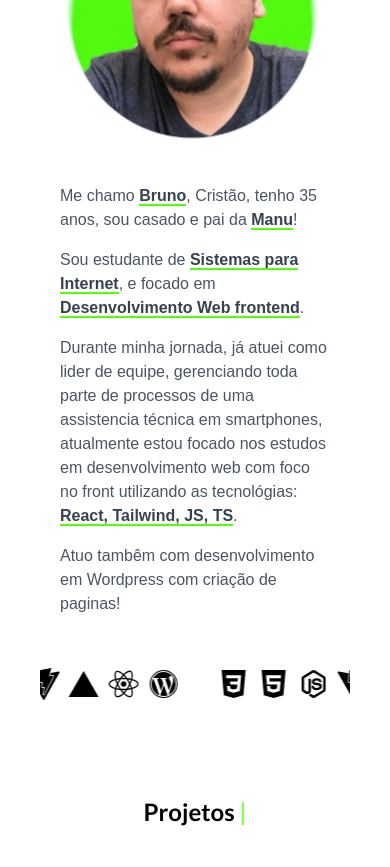
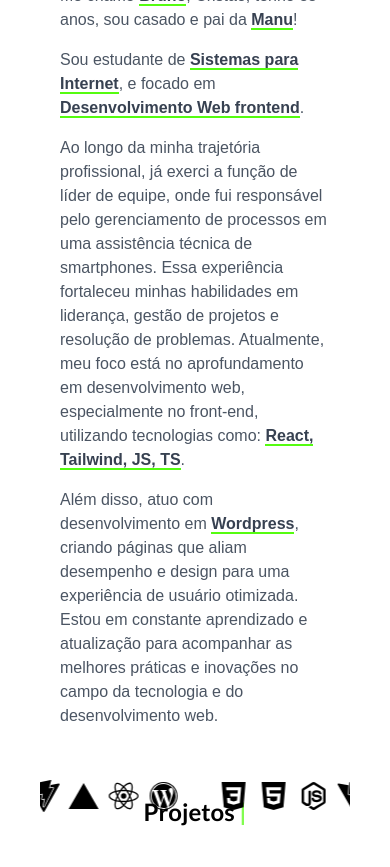
Before and after one commit to bgoomes/porifolio-obrunogomes, a React (Vite) app: page / in a window 390 px wide. Shown: the part 1440-2307 px from the top of the page. Built offline with nearby package versions, Linux system fonts and the light colour scheme.

Commit message:
ajuste sobre

```diff
--- a/src/page/Sobre/index.tsx
+++ b/src/page/Sobre/index.tsx
@@ -4,10 +4,22 @@ import { Title } from "../../components/ui/title";
 import { Destaque } from "../../components/ui/destaque";
 
 export function Sobre() {
+
+  function getAge(dateString: any) {
+    const today = new Date();
+    const birthDate = new Date(dateString);
+    let age = today.getFullYear() - birthDate.getFullYear();
+    const m = today.getMonth() - birthDate.getMonth();
+
+    if (m < 0 || (m === 0 && today.getDate() < birthDate.getDate())) {
+        age--;
+    }
+    return Number(age);
+}
     return (
 
         <section id="sobre" className="w-full h-[1280px] sm:h-svh py-28 flex items-center justify-center">
-          <div className="w-full sm:max-w-[1080px] h-[600px] m-auto p-10 flex flex-col gap-8">
+          <div className="w-full sm:max-w-[1080px] h-[1000px] m-auto p-10 flex flex-col gap-8">
             <Title title="Sobre" />
             <div className=" flex flex-col sm:flex-row gap-8 p-5 text-black">
               <div className="w-full sm:w-1/2 flex items-center justify-center">
@@ -15,16 +27,18 @@ export function Sobre() {
               </div>
               <div className="w-full sm:w-1/2 flex flex-col justify-center font-JMH gap-4 text-gray-600">
                 <p>
-                  Me chamo <Destaque text="Bruno" />, Cristão, tenho 35 anos, sou casado e pai da <Destaque text="Manu"/>!
+                  Me chamo <Destaque text="Bruno" />, Cristão, tenho {getAge('1989/01/16')} anos, sou casado e pai da <Destaque text="Manu"/>!
                 </p>
                 <p>
                   Sou estudante de <Destaque text="Sistemas para Internet" />, e focado em <Destaque text="Desenvolvimento Web frontend" />.
                 </p>
                 <p>
-                  Durante minha jornada, já atuei como lider de equipe, gerenciando toda parte de processos de uma assistencia técnica em smartphones, atualmente
-                  estou focado nos estudos em desenvolvimento web com foco no front utilizando as tecnológias: <Destaque text="React, Tailwind, JS, TS" />.
+                  Ao longo da minha trajetória profissional, já exerci a função de líder de equipe, onde fui responsável pelo gerenciamento de processos em uma assistência técnica
+                   de smartphones. Essa experiência fortaleceu minhas habilidades em liderança, gestão de projetos e resolução de problemas. Atualmente, meu foco está no aprofundamento
+                    em desenvolvimento web, especialmente no front-end, utilizando tecnologias como: <Destaque text="React, Tailwind, JS, TS" />.
                 </p>
-                <p>Atuo tambêm com desenvolvimento em Wordpress com criação de paginas!</p>
+                <p>Além disso, atuo com desenvolvimento em <Destaque text="Wordpress" />, criando páginas que aliam desempenho e design para uma experiência de usuário otimizada.
+                   Estou em constante aprendizado e atualização para acompanhar as melhores práticas e inovações no campo da tecnologia e do desenvolvimento web.</p>
               </div>
             </div>
             <div className=" w-full h-20 ">
```
Also changed, not shown: src/components/ui/navbar.tsx (+4 -4 lines).
